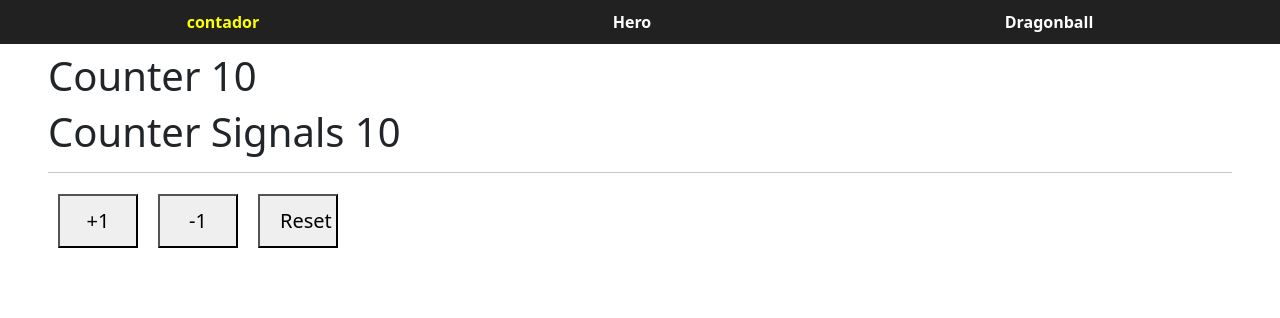
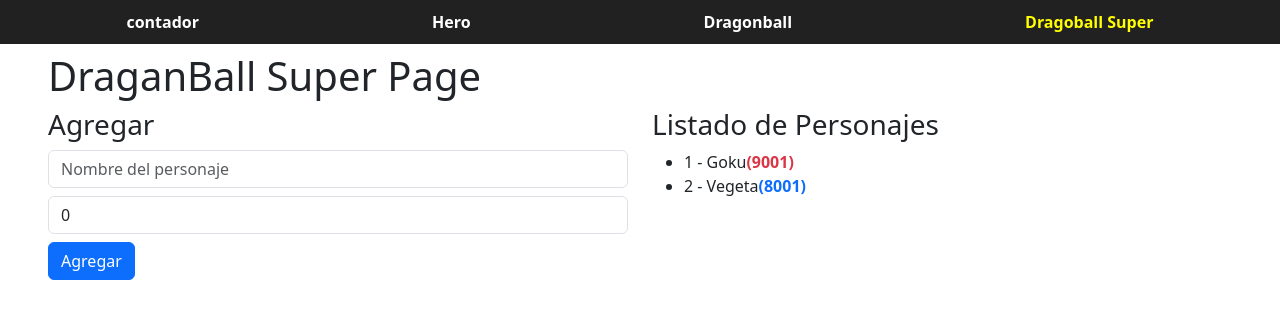
Before and after one commit to eliato/angular2025, an Angular app in the folder test-pbs/: page /dragonball-super in a window 1280 px wide. Before the commit this address led to /. Shown: the top 318 px of the page. Built offline with nearby package versions, Linux system fonts and the light colour scheme.

Commit message:
adding new component

```diff
--- a/test-pbs/src/app/app.routes.ts
+++ b/test-pbs/src/app/app.routes.ts
@@ -2,6 +2,7 @@
 import { CounterPagesComponent } from './pages/counter/counter-pages.component';
 import { HeroPageComponent } from './pages/hero-page/hero-page.component';
 import { DragonballPageComponent } from './pages/dragonball-page/dragonball-page.component';
+import { DragonballSuperPageComponent } from './pages/dragonball-super-page/dragonball-super-page.component';
 
 export const routes: Routes = [
   {
@@ -17,6 +18,10 @@
     component: DragonballPageComponent
   },
   {
+    path: 'dragonball-super',
+    component: DragonballSuperPageComponent
+  },
+  {
     path: '**',
     redirectTo: ''
   }
--- /dev/null
+++ b/test-pbs/src/app/components/dragoball/character-list/character-list.component.html
@@ -0,0 +1,20 @@
+<h3>{{ listName() }}</h3>
+    <ul>
+      @for (character of characters(); track character.id; let idx = $index) {
+        @if (character.power > 500) {
+        <li>
+          <span> {{ idx + 1 }} - {{character.name}}</span>
+          <strong
+          [class.text-danger]="character.power > 9000"
+          [class.text-primary]="character.power <= 9000"
+          class="text-danger">({{character.power}})</strong>
+        </li>
+
+        }@else{
+            <li>
+              <strong>Aqui no hay nadie</strong>
+            </li>
+        }
+
+      }
+    </ul>
--- /dev/null
+++ b/test-pbs/src/app/components/dragoball/character-list/character-list.component.ts
@@ -0,0 +1,17 @@
+import {  Component, input } from '@angular/core';
+import type { Character } from '../../../interfaces/character.interface';
+
+@Component({
+  selector: 'dragoball-character-list',
+  imports: [],
+  templateUrl: './character-list.component.html',
+
+})
+export class CharacterListComponent {
+
+listName = input.required<string>();
+characters = input.required<Character[]>();
+
+
+
+}
--- /dev/null
+++ b/test-pbs/src/app/components/dragoball/dragonball-add/dragonball-add.component.html
@@ -0,0 +1,16 @@
+    <h3>Agregar</h3>
+    <input
+    type="text" class="form-control" placeholder="Nombre del personaje"
+    [value]="name()"
+    (change)="name.set( txtname.value )"
+    (input)="name.set( txtname.value )"
+    #txtname
+    />
+
+    <input
+    type="number" class="form-control mt-2" placeholder="Poder del personaje"
+    [value]="power()"
+    (change)="power.set( txtpower.valueAsNumber)"
+    #txtpower
+    />
+    <button (click)="addCharacter()" class="btn btn-primary mt-2" >Agregar</button>
--- /dev/null
+++ b/test-pbs/src/app/components/dragoball/dragonball-add/dragonball-add.component.ts
@@ -0,0 +1,38 @@
+import { ChangeDetectionStrategy, Component, output, signal } from '@angular/core';
+import { Character } from '../../../interfaces/character.interface';
+
+@Component({
+  selector: 'app-dragonball-add',
+  imports: [],
+  templateUrl: './dragonball-add.component.html',
+  changeDetection: ChangeDetectionStrategy.OnPush,
+})
+export class DragonballAddComponent {
+
+name = signal('');
+power = signal(0);
+newCharacter = output<Character>();
+
+
+addCharacter() {
+
+  if(!this.name() || !this.power() ||this.power() <= 0) return;
+
+  const newCharacter: Character = {
+    name: this.name(),
+    power: this.power(),
+    id: Math.floor(Math.random() * 10000),
+    //id: this.characters().length + 1
+  }
+  this.newCharacter.emit(newCharacter);
+//  this.characters.update(characters => [...characters, newCharacter]);
+  this.resetFields();
+ }
+
+ resetFields() {
+  this.name.set('');
+  this.power.set(0);
+ }
+
+
+}
--- a/test-pbs/src/app/components/navbar/navbar.component.html
+++ b/test-pbs/src/app/components/navbar/navbar.component.html
@@ -2,4 +2,5 @@
   <a routerLink="/" routerLinkActive="active" [routerLinkActiveOptions]="{exact: true}">contador</a>
   <a routerLink="/hero" [routerLinkActive]="'active'">Hero</a>
   <a routerLink="/dragonball" [routerLinkActive]="'active'">Dragonball</a>
+  <a routerLink="/dragonball-super" routerLinkActive="active">Dragoball Super</a>
 </nav>
--- /dev/null
+++ b/test-pbs/src/app/interfaces/character.interface.ts
@@ -0,0 +1,6 @@
+export interface Character {
+  id: number;
+  name: string;
+  power: number;
+
+}
--- a/test-pbs/src/app/pages/dragonball-page/dragonball-page.component.ts
+++ b/test-pbs/src/app/pages/dragonball-page/dragonball-page.component.ts
@@ -1,4 +1,5 @@
 import { Component, signal } from '@angular/core';
+
 
 interface Character {
   id: number;
@@ -20,9 +21,9 @@
 
   characters = signal<Character[]>([
     {name: 'Goku', power: 9001, id: 1},
-    {name: 'Vegeta', power: 8001, id: 2},
+    /* {name: 'Vegeta', power: 8001, id: 2},
     {name: 'Picoro', power: 5001, id: 3},
-    {name: 'Yamcha', power: 50, id: 4},
+    {name: 'Yamcha', power: 50, id: 4}, */
 ]);
 
 addCharacter() {
--- /dev/null
+++ b/test-pbs/src/app/pages/dragonball-super-page/dragonball-super-page.component.html
@@ -0,0 +1,14 @@
+<h1>DraganBall Super Page</h1>
+
+<section class="row">
+  <div class="col-12 col-sm-6">
+    <app-dragonball-add
+    (newCharacter)="addCharacter($event)"/>
+  </div>
+
+  <div class="col-12 col-sm-6">
+    <dragoball-character-list
+    listName="Listado de Personajes"
+    [characters]="characters()"/>
+  </div>
+</section>
--- /dev/null
+++ b/test-pbs/src/app/pages/dragonball-super-page/dragonball-super-page.component.ts
@@ -0,0 +1,41 @@
+import { Component, signal } from '@angular/core';
+import { CharacterListComponent } from "../../components/dragoball/character-list/character-list.component";
+import { DragonballAddComponent } from "../../components/dragoball/dragonball-add/dragonball-add.component";
+
+
+interface Character {
+  id: number;
+  name: string;
+  power: number;
+
+}
+
+@Component({
+  selector: 'app-dragonball-super-page',
+  imports: [CharacterListComponent,DragonballAddComponent ],
+  templateUrl: './dragonball-super-page.component.html',
+  styleUrl: './dragonball-super-page.component.css'
+})
+export class DragonballSuperPageComponent {
+
+
+  name = signal('');
+  power = signal(0);
+
+  characters = signal<Character[]>([
+    {name: 'Goku', power: 9001, id: 1},
+    {name: 'Vegeta', power: 8001, id: 2},
+    /* {name: 'Picoro', power: 5001, id: 3},
+    {name: 'Yamcha', power: 50, id: 4}, */
+]);
+
+addCharacter(character: Character) {
+this.characters.update(characters => [...characters, character]);
+
+ }
+
+
+
+
+
+}
```
Also changed, not shown: test-pbs/src/app/pages/dragonball-super-page/dragonball-super-page.component.css (added), 1 other file (tests, documents, lock files or other folders).
